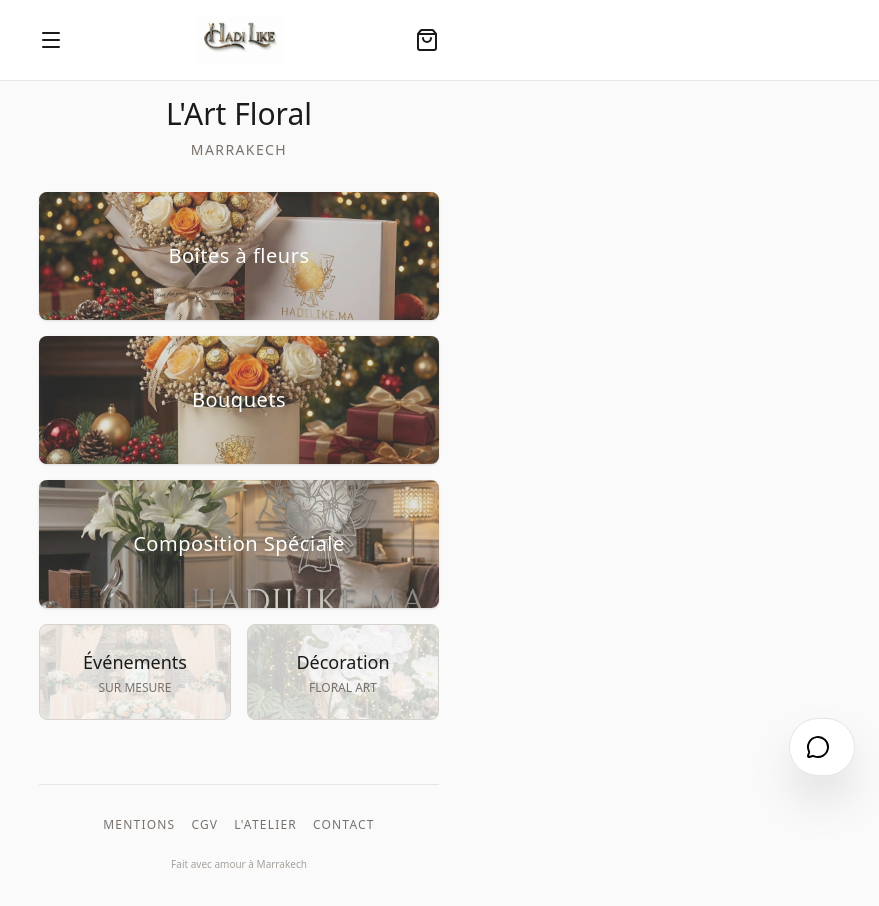
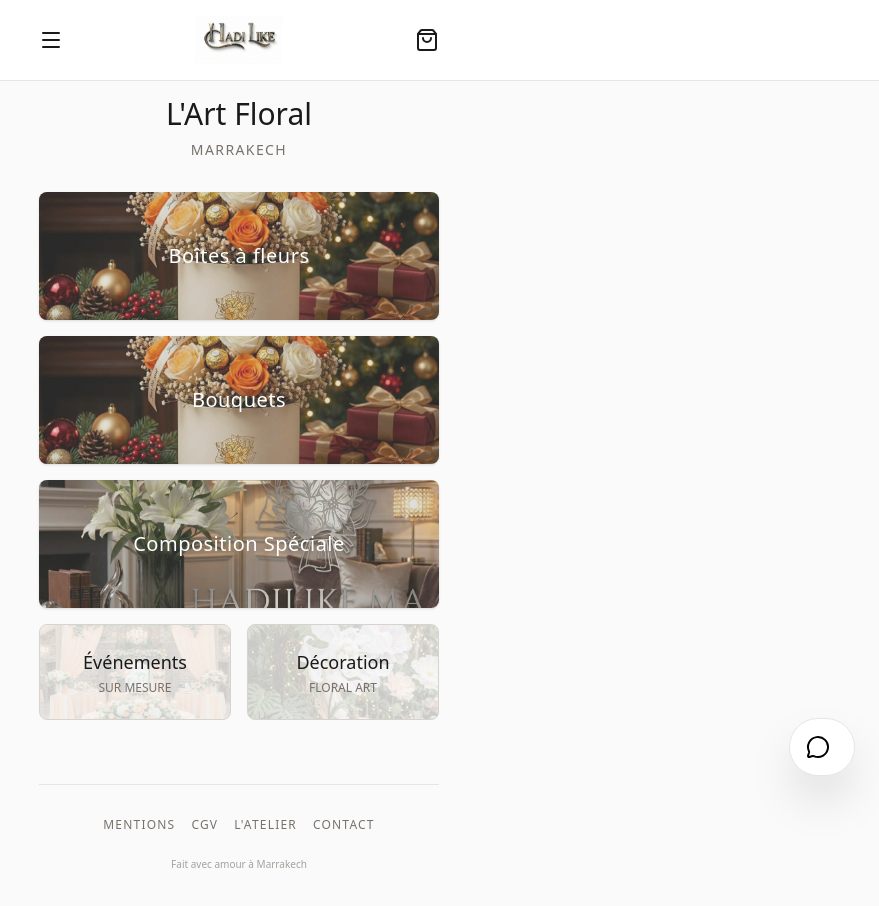
Before and after one commit to Boom-digital-ma/hadilike, a Next.js app: page / in a window 1280 px wide. Shown: the top 906 px of the page, without its empty margins (401-1280 px from the left). Built offline with nearby package versions, Linux system fonts and the light colour scheme; a web font is replaced by a local one.

Commit message:
fix(data): swap cover images for 'Boîtes à fleurs' and 'Bouquets'

```diff
--- a/data/shop-config.ts
+++ b/data/shop-config.ts
@@ -4,7 +4,7 @@ export const SHOP_CONFIG = [
     slug: "boites-a-fleurs",
     title: "Boîtes à fleurs",
     subtitle: "L'élégance en boîte",
-    coverImage: "/images/boite.jpeg",
+    coverImage: "/images/bouqet.jpeg",
     folderName: "boites", // Used for image path logic
     flow: "wizard", // 'wizard' (standard) or 'direct' (description only)
     quickBuyPrice: "650 dh",
```
